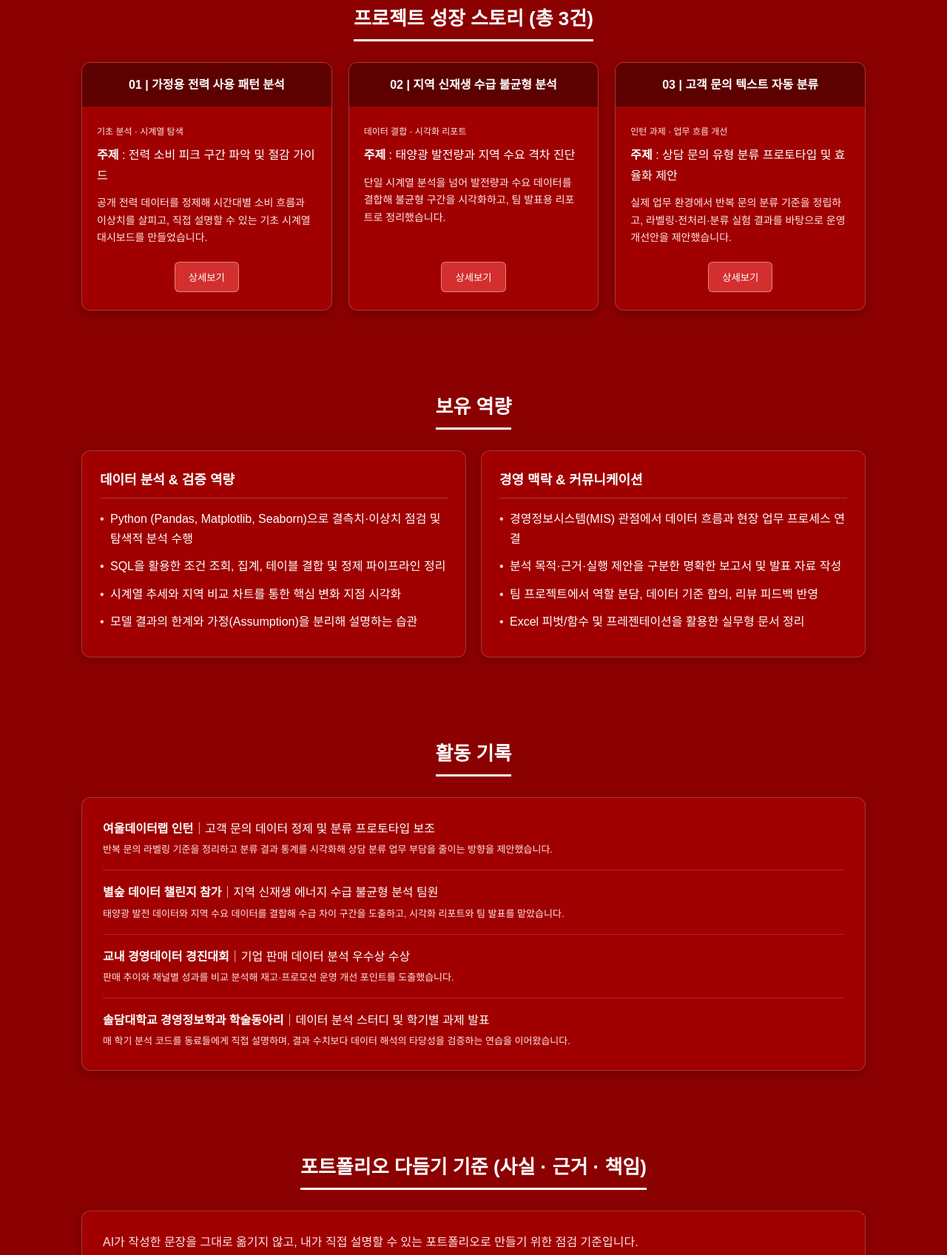
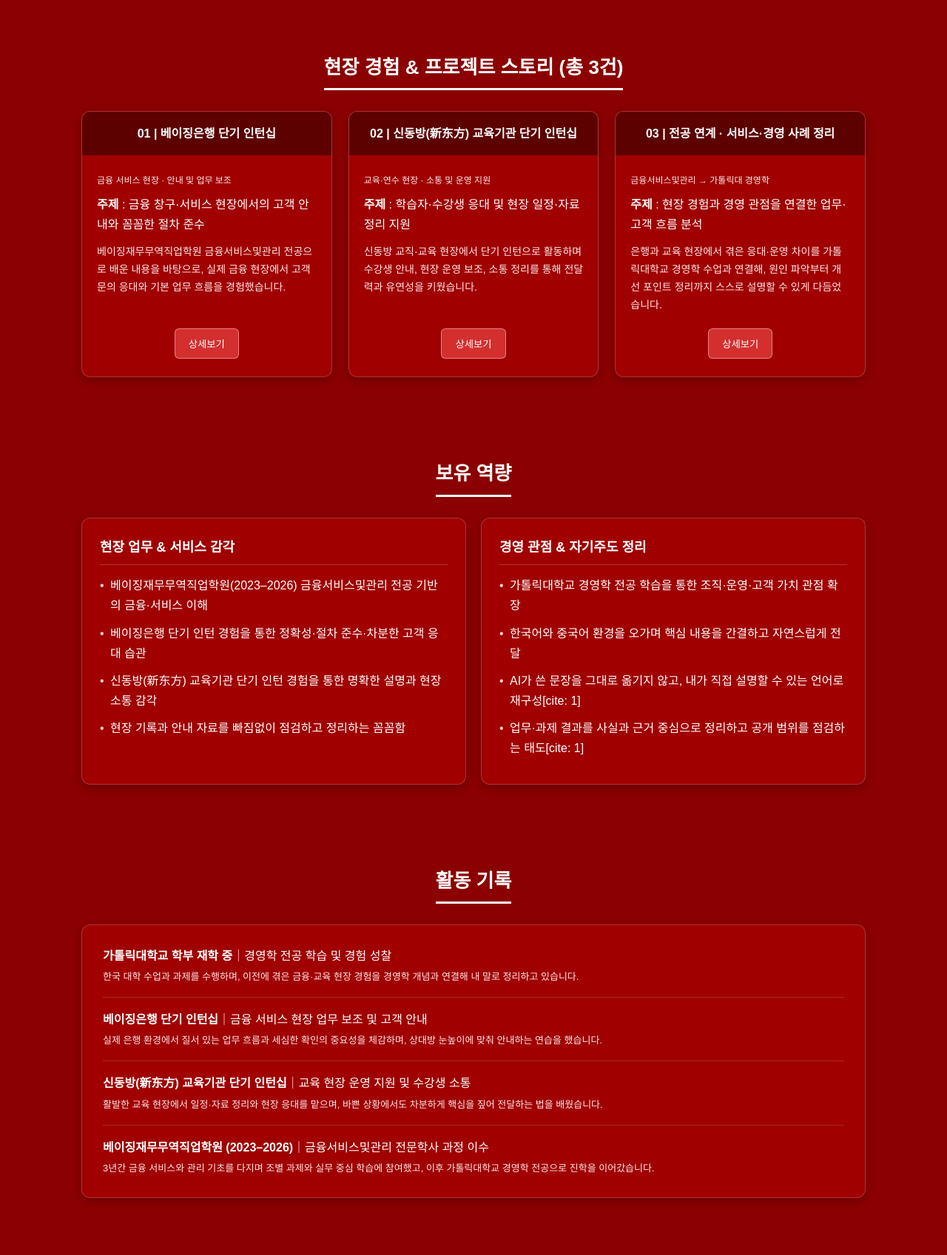
Before and after one commit to xinyuli831-ux/hello, a plain HTML site: page index.html in a window 1280 px wide. Shown: the part 754-2451 px from the top of the page at 74% size. Drawn offline with Linux system fonts and the light colour scheme.

Commit message:
Update index.html

```diff
--- a/index.html
+++ b/index.html
@@ -3,7 +3,7 @@
 <head>
 <meta charset="UTF-8">
 <meta name="viewport" content="width=device-width, initial-scale=1.0">
-<title>윤서하 포트폴리오 | Yun Seoha</title>
+<title>이신우 포트폴리오 | Lee Shinwoo</title>
 <style>
 :root{
     --bg-red:#8B0000;
@@ -132,12 +132,12 @@ footer{background:var(--card-head);color:white;text-align:center;padding:24px;fo
 <body>
 <header>
     <div class="container header-wrap">
-        <div class="logo">윤서하 | Yun Seoha</div>
+        <div class="logo">이신우 | Lee Shinwoo</div>
         <button class="mobile-menu-btn" id="menuBtn" aria-label="메뉴 열기" aria-expanded="false">☰</button>
         <nav id="navMenu">
             <ul>
                 <li><a href="#about">자기소개</a></li>
-                <li><a href="#project">프로젝트</a></li>
+                <li><a href="#project">경험·프로젝트</a></li>
                 <li><a href="#skill">역량</a></li>
                 <li><a href="#activity">활동기록</a></li>
                 <li><a href="#verify">검증기준</a></li>
@@ -152,10 +152,10 @@ footer{background:var(--card-head);color:white;text-align:center;padding:24px;fo
     <h2 class="section-title">자기소개</h2>
     <div class="about-wrap">
         <div class="about-box">
-            <div class="fake-notice">※ 본 포트폴리오는 스토리 구성과 화면 검증을 위한 샘플(가상) 포트폴리오입니다. 실제 제출·공개 전 본인의 검증된 이력, 확인 가능한 산출물 링크, 공개 범위 검토 결과로 교체해야 합니다.</div>
-            <p><strong>1단계 · 문제의 출발점:</strong> 솔담대학교 경영정보학과에서 데이터 분석과 경영정보시스템(MIS)을 공부하며, "현장의 데이터가 왜 흔들리고, 어떤 지표가 실제 운영 결정을 바꾸는가"에 관심을 갖게 되었습니다.</p>
-            <p><strong>2단계 · 현장 검증과 확장:</strong> 학술동아리와 경진대회에서 가정용 전력 패턴과 지역 재생에너지 불균형을 분석한 뒤, 여울데이터랩 인턴십을 통해 고객 문의 텍스트 분류와 같은 실제 업무 흐름 속 데이터 문제를 다뤘습니다.</p>
-            <p><strong>3단계 · 앞으로의 방향:</strong> AI가 요약한 문장을 그대로 옮기기보다, 데이터 출처와 한계를 직접 설명할 수 있는 분석가로서 에너지 산업의 디지털 전환과 운영 효율 개선에 기여하고자 합니다.</p>
+            <div class="fake-notice">※ 실제 제출 및 공개 전 본인의 상세 일정·성과 수치·공유 가능 링크와 공개 범위를 한 번 더 확인하며 다듬고 있습니다[cite: 1].</div>
+            <p><strong>2023–2026 · 베이징재무무역직업학원(北京财贸职业学院) 금융서비스및관리(金融服务与管理) 전문학사:</strong> 전문학사 과정에서 금융 서비스 흐름과 고객 응대·운영 관리의 기초를 배웠습니다. 숫자나 규정만 외우기보다, 현장에서 고객과 실무자가 어떤 지점에서 막히는지 관찰하는 습관을 길렀습니다.</p>
+            <p><strong>현장 단기 인턴십 경험 (베이징은행 · 신동방 교육기관):</strong> 베이징은행과 신동방(新东方) 교직·교육 현장에서 단기 인턴으로 일하며 서로 다른 성향의 사람들과 소통했습니다. 금융 창구·서비스 현장의 꼼꼼한 절차와 교육 현장의 명확한 설명·피드백 방식을 모두 경험하며, 상황에 맞게 말과 정리를 조절하는 힘을 키웠습니다.</p>
+            <p><strong>현재 · 가톨릭대학교 경영학 전공 재학:</strong> 현재 가톨릭대학교에서 경영학을 전공하며 조직·마케팅·재무·운영의 큰 그림을 연결해 보고 있습니다. AI가 요약한 문장을 그대로 쓰기보다, 제가 직접 겪고 이해한 내용만 제 말로 차분히 풀어내는 것을 원칙으로 삼고 있습니다[cite: 1].</p>
         </div>
         <div>
             <div class="anim-toggle-wrap">
@@ -191,8 +191,8 @@ footer{background:var(--card-head);color:white;text-align:center;padding:24px;fo
   <g id="studioBubble" filter="url(#softShadow)">
     <rect x="255" y="18" width="142" height="44" rx="10" fill="#FFFFFF" stroke="#D8CBB8" stroke-width="1.5"/>
     <polygon points="315,62 325,62 318,74" fill="#FFFFFF"/>
-    <text x="326" y="36" text-anchor="middle" font-size="9.5" fill="#7A624E" font-weight="bold">TODAY'S DATA NOTE</text>
-    <text x="326" y="51" text-anchor="middle" font-size="11" fill="#204030" font-weight="bold">"내가 설명할 수 있는가?"</text>
+    <text x="326" y="36" text-anchor="middle" font-size="9.5" fill="#7A624E" font-weight="bold">SHINWOO'S NOTE</text>
+    <text x="326" y="51" text-anchor="middle" font-size="11" fill="#204030" font-weight="bold">"내 말로 설명할 수 있나?"</text>
   </g>
 
   <!-- 듀얼 모니터 레이어 -->
@@ -259,45 +259,45 @@ footer{background:var(--card-head);color:white;text-align:center;padding:24px;fo
     <path d="M287 187 C278 190 277 201 287 199 C297 201 296 190 287 187" fill="#9FD3B8"/>
   </g>
 </svg>
-<p class="scene-caption">캐릭터, 듀얼 모니터, 책상과 식물을 한 장면에 구성한 데이터 작업실 일러스트입니다.</p>
-<p class="scene-hint">마우스를 움직이거나 페이지를 스크롤해 보세요.</p>
+<p class="scene-caption">캐릭터, 듀얼 모니터, 책상과 식물을 한 장면에 구성한 이신우의 작업실 일러스트입니다[cite: 1].</p>
+<p class="scene-hint">마우스를 움직이거나 페이지를 스크롤해 보세요[cite: 1].</p>
             </div>
         </div>
     </div>
 </section>
 
 <section id="project" class="section">
-    <h2 class="section-title">프로젝트 성장 스토리 (총 3건)</h2>
+    <h2 class="section-title">현장 경험 & 프로젝트 스토리 (총 3건)</h2>
     <div class="project-grid">
         <div class="project-card">
-            <div class="project-head">01 | 가정용 전력 사용 패턴 분석</div>
+            <div class="project-head">01 | 베이징은행 단기 인턴십</div>
             <div class="project-body">
                 <div>
-                    <span class="project-meta">기초 분석 · 시계열 탐색</span>
-                    <p><strong>주제</strong> : 전력 소비 피크 구간 파악 및 절감 가이드</p>
-                    <p class="project-desc">공개 전력 데이터를 정제해 시간대별 소비 흐름과 이상치를 살피고, 직접 설명할 수 있는 기초 시계열 대시보드를 만들었습니다.</p>
+                    <span class="project-meta">금융 서비스 현장 · 안내 및 업무 보조</span>
+                    <p><strong>주제</strong> : 금융 창구·서비스 현장에서의 고객 안내와 꼼꼼한 절차 준수</p>
+                    <p class="project-desc">베이징재무무역직업학원 금융서비스및관리 전공으로 배운 내용을 바탕으로, 실제 금융 현장에서 고객 문의 응대와 기본 업무 흐름을 경험했습니다.</p>
                 </div>
                 <button class="detail-btn" data-id="proj1">상세보기</button>
             </div>
         </div>
         <div class="project-card">
-            <div class="project-head">02 | 지역 신재생 수급 불균형 분석</div>
+            <div class="project-head">02 | 신동방(新东方) 교육기관 단기 인턴십</div>
             <div class="project-body">
                 <div>
-                    <span class="project-meta">데이터 결합 · 시각화 리포트</span>
-                    <p><strong>주제</strong> : 태양광 발전량과 지역 수요 격차 진단</p>
-                    <p class="project-desc">단일 시계열 분석을 넘어 발전량과 수요 데이터를 결합해 불균형 구간을 시각화하고, 팀 발표용 리포트로 정리했습니다.</p>
+                    <span class="project-meta">교육·연수 현장 · 소통 및 운영 지원</span>
+                    <p><strong>주제</strong> : 학습자·수강생 응대 및 현장 일정·자료 정리 지원</p>
+                    <p class="project-desc">신동방 교직·교육 현장에서 단기 인턴으로 활동하며 수강생 안내, 현장 운영 보조, 소통 정리를 통해 전달력과 유연성을 키웠습니다.</p>
                 </div>
                 <button class="detail-btn" data-id="proj2">상세보기</button>
             </div>
         </div>
         <div class="project-card">
-            <div class="project-head">03 | 고객 문의 텍스트 자동 분류</div>
+            <div class="project-head">03 | 전공 연계 · 서비스·경영 사례 정리</div>
             <div class="project-body">
                 <div>
-                    <span class="project-meta">인턴 과제 · 업무 흐름 개선</span>
-                    <p><strong>주제</strong> : 상담 문의 유형 분류 프로토타입 및 효율화 제안</p>
-                    <p class="project-desc">실제 업무 환경에서 반복 문의 분류 기준을 정립하고, 라벨링·전처리·분류 실험 결과를 바탕으로 운영 개선안을 제안했습니다.</p>
+                    <span class="project-meta">금융서비스및관리 → 가톨릭대 경영학</span>
+                    <p><strong>주제</strong> : 현장 경험과 경영 관점을 연결한 업무·고객 흐름 분석</p>
+                    <p class="project-desc">은행과 교육 현장에서 겪은 응대·운영 차이를 가톨릭대학교 경영학 수업과 연결해, 원인 파악부터 개선 포인트 정리까지 스스로 설명할 수 있게 다듬었습니다.</p>
                 </div>
                 <button class="detail-btn" data-id="proj3">상세보기</button>
             </div>
@@ -309,21 +309,21 @@ footer{background:var(--card-head);color:white;text-align:center;padding:24px;fo
     <h2 class="section-title">보유 역량</h2>
     <div class="skill-wrap">
         <div class="skill-card">
-            <h4>데이터 분석 & 검증 역량</h4>
+            <h4>현장 업무 & 서비스 감각</h4>
             <ul>
-                <li>Python (Pandas, Matplotlib, Seaborn)으로 결측치·이상치 점검 및 탐색적 분석 수행</li>
-                <li>SQL을 활용한 조건 조회, 집계, 테이블 결합 및 정제 파이프라인 정리</li>
-                <li>시계열 추세와 지역 비교 차트를 통한 핵심 변화 지점 시각화</li>
-                <li>모델 결과의 한계와 가정(Assumption)을 분리해 설명하는 습관</li>
+                <li>베이징재무무역직업학원(2023–2026) 금융서비스및관리 전공 기반의 금융·서비스 이해</li>
+                <li>베이징은행 단기 인턴 경험을 통한 정확성·절차 준수·차분한 고객 응대 습관</li>
+                <li>신동방(新东方) 교육기관 단기 인턴 경험을 통한 명확한 설명과 현장 소통 감각</li>
+                <li>현장 기록과 안내 자료를 빠짐없이 점검하고 정리하는 꼼꼼함</li>
             </ul>
         </div>
         <div class="skill-card">
-            <h4>경영 맥락 & 커뮤니케이션</h4>
+            <h4>경영 관점 & 자기주도 정리</h4>
             <ul>
-                <li>경영정보시스템(MIS) 관점에서 데이터 흐름과 현장 업무 프로세스 연결</li>
-                <li>분석 목적·근거·실행 제안을 구분한 명확한 보고서 및 발표 자료 작성</li>
-                <li>팀 프로젝트에서 역할 분담, 데이터 기준 합의, 리뷰 피드백 반영</li>
-                <li>Excel 피벗/함수 및 프레젠테이션을 활용한 실무형 문서 정리</li>
+                <li>가톨릭대학교 경영학 전공 학습을 통한 조직·운영·고객 가치 관점 확장</li>
+                <li>한국어와 중국어 환경을 오가며 핵심 내용을 간결하고 자연스럽게 전달</li>
+                <li>AI가 쓴 문장을 그대로 옮기지 않고, 내가 직접 설명할 수 있는 언어로 재구성[cite: 1]</li>
+                <li>업무·과제 결과를 사실과 근거 중심으로 정리하고 공개 범위를 점검하는 태도[cite: 1]</li>
             </ul>
         </div>
     </div>
@@ -333,20 +333,20 @@ footer{background:var(--card-head);color:white;text-align:center;padding:24px;fo
     <h2 class="section-title">활동 기록</h2>
     <ul class="activity-list">
         <li>
-            <strong>여울데이터랩 인턴</strong>｜고객 문의 데이터 정제 및 분류 프로토타입 보조
-            <span class="activity-sub">반복 문의 라벨링 기준을 정리하고 분류 결과 통계를 시각화해 상담 분류 업무 부담을 줄이는 방향을 제안했습니다.</span>
+            <strong>가톨릭대학교 학부 재학 중</strong>｜경영학 전공 학습 및 경험 성찰
+            <span class="activity-sub">한국 대학 수업과 과제를 수행하며, 이전에 겪은 금융·교육 현장 경험을 경영학 개념과 연결해 내 말로 정리하고 있습니다.</span>
         </li>
         <li>
-            <strong>별숲 데이터 챌린지 참가</strong>｜지역 신재생 에너지 수급 불균형 분석 팀원
-            <span class="activity-sub">태양광 발전 데이터와 지역 수요 데이터를 결합해 수급 차이 구간을 도출하고, 시각화 리포트와 팀 발표를 맡았습니다.</span>
+            <strong>베이징은행 단기 인턴십</strong>｜금융 서비스 현장 업무 보조 및 고객 안내
+            <span class="activity-sub">실제 은행 환경에서 질서 있는 업무 흐름과 세심한 확인의 중요성을 체감하며, 상대방 눈높이에 맞춰 안내하는 연습을 했습니다.</span>
         </li>
         <li>
-            <strong>교내 경영데이터 경진대회</strong>｜기업 판매 데이터 분석 우수상 수상
-            <span class="activity-sub">판매 추이와 채널별 성과를 비교 분석해 재고·프로모션 운영 개선 포인트를 도출했습니다.</span>
+            <strong>신동방(新东方) 교육기관 단기 인턴십</strong>｜교육 현장 운영 지원 및 수강생 소통
+            <span class="activity-sub">활발한 교육 현장에서 일정·자료 정리와 현장 응대를 맡으며, 바쁜 상황에서도 차분하게 핵심을 짚어 전달하는 법을 배웠습니다.</span>
         </li>
         <li>
-            <strong>솔담대학교 경영정보학과 학술동아리</strong>｜데이터 분석 스터디 및 학기별 과제 발표
-            <span class="activity-sub">매 학기 분석 코드를 동료들에게 직접 설명하며, 결과 수치보다 데이터 해석의 타당성을 검증하는 연습을 이어왔습니다.</span>
+            <strong>베이징재무무역직업학원 (2023–2026)</strong>｜금융서비스및관리 전문학사 과정 이수
+            <span class="activity-sub">3년간 금융 서비스와 관리 기초를 다지며 조별 과제와 실무 중심 학습에 참여했고, 이후 가톨릭대학교 경영학 전공으로 진학을 이어갔습니다.</span>
         </li>
     </ul>
 </section>
@@ -354,19 +354,19 @@ footer{background:var(--card-head);color:white;text-align:center;padding:24px;fo
 <section id="verify" class="section">
     <h2 class="section-title">포트폴리오 다듬기 기준 (사실 · 근거 · 책임)</h2>
     <div class="checklist-box">
-        <p style="color:var(--soft-cream);">AI가 작성한 문장을 그대로 옮기지 않고, 내가 직접 설명할 수 있는 포트폴리오로 만들기 위한 점검 기준입니다.</p>
+        <p style="color:var(--soft-cream);">AI가 작성한 문장을 그대로 옮기지 않고, 내가 직접 설명할 수 있는 포트폴리오로 만들기 위한 세 가지 기준입니다[cite: 1].</p>
         <div class="checklist-grid">
             <div class="checklist-item">
                 <h4>1. 사실 (검증한 경험)</h4>
-                <p>전공, 역할, 수상 내역, 기간을 내 실제 사실로 교체하세요. 과장된 수식 대신 내가 실제로 수행한 작업과 한계를 명확히 적습니다.</p>
+                <p>가톨릭대학교 경영학 전공, 베이징재무무역직업학원(2023–2026) 금융서비스및관리 전문학사, 베이징은행·신동방 단기 인턴십 등 실제 겪은 사실과 역할을 정확히 적습니다[cite: 1].</p>
             </div>
             <div class="checklist-item">
                 <h4>2. 근거 (확인 가능한 산출물)</h4>
-                <p>분석 노트북·코드 저장소, 대시보드 캡처/링크, 발표 자료, 사용한 데이터 출처 등 외부에서 확인 가능한 근거를 연결하세요.</p>
+                <p>과제 정리 문서, 발표 자료, 포트폴리오 요약 등 외부에 공유할 수 있는 확인 가능한 근거를 연결해 경험의 설득력을 높입니다[cite: 1].</p>
             </div>
             <div class="checklist-item">
                 <h4>3. 책임 (공개 범위 점검)</h4>
-                <p>연락처, 인턴/협업 데이터, 타인 정보 등 외부에 공개해도 되는 범위인지 확인하고, 비공개 자료나 민감 정보는 제외하세요.</p>
+                <p>인턴십 기관의 내부 자료나 고객·수강생 정보, 개인 연락처 등 외부 공개가 적절하지 않은 내용이 포함되지 않았는지 꼼꼼히 점검합니다[cite: 1].</p>
             </div>
         </div>
     </div>
@@ -375,10 +375,10 @@ footer{background:var(--card-head);color:white;text-align:center;padding:24px;fo
 <section id="contact" class="section">
     <h2 class="section-title">연락처</h2>
     <div class="contact-box">
-        <p>이름 : 윤서하 (Yun Seoha)</p>
-        <p>소속 : 솔담대학교 경영정보학과</p>
-        <p>이메일 : <a href="mailto:seoha@example.com">seoha@example.com</a> (공개용 연락처로 교체 권장)</p>
-        <p>산출물 근거 : <a href="#verify">프로젝트별 코드·리포트·데이터 출처 정리 예정</a></p>
+        <p>이름 : 이신우 (Lee Shinwoo)</p>
+        <p>학력 : 가톨릭대학교 경영학 전공 재학 · 베이징재무무역직업학원 금융서비스및관리 전문학사 (2023–2026)</p>
+        <p>이메일 : <a href="mailto:shinwoo@example.com">shinwoo@example.com</a> (공개용 이메일로 교체해 사용)</p>
+        <p>산출물 근거 : <a href="#verify">공유 가능한 과제·정리 자료 및 공개 범위 점검 후 업데이트 예정</a>[cite: 1]</p>
     </div>
 </section>
 </main>
@@ -392,7 +392,7 @@ footer{background:var(--card-head);color:white;text-align:center;padding:24px;fo
 
 <footer>
     <div class="container">
-        <p>© 윤서하 포트폴리오 | 스토리·화면 검증용 샘플 코드 (실제 제출 전 사실·근거·공개 범위 확인 필요)</p>
+        <p>© 이신우 포트폴리오 | 사실·근거·공개 범위를 점검하며 완성해 가는 개인 포트폴리오[cite: 1]</p>
     </div>
 </footer>
 
@@ -419,25 +419,25 @@ let lastActiveElement = null;
 
 const projectData = {
     proj1:`
-        <h3 id="modalTitle" style="margin-bottom:14px;">01｜가정용 전력 사용 패턴 분석 및 절감 가이드</h3>
-        <div class="modal-section"><strong>배경</strong> : "왜 특정 시간대에 전력 소비가 튈까?"라는 질문에서 출발해, 일반 가구의 소비 패턴과 이상치를 파악하고 현실적인 절감 방안을 정리하기 위해 진행했습니다.</div>
-        <div class="modal-section"><strong>수행 내용</strong> : 공개 전력 사용 데이터를 수집해 결측·이상치를 점검하고, 시간대별 소비 흐름을 분석한 뒤 Python 기반 기초 시계열 탐색과 시각화 대시보드를 구현했습니다.</div>
-        <div class="modal-section"><strong>결과 및 배운 점</strong> : 피크 시간대 소비 특성을 정리해 절감 가이드를 작성했으며, 단순 예측 수치보다 계절·생활 패턴 변수를 함께 봐야 한다는 한계를 직접 설명할 수 있도록 정리했습니다.</div>
-        <div class="evidence-tag"><strong>근거(확인 가능 자료)</strong> : 데이터 전처리·시각화 노트북 및 요약 리포트 (실제 공개 시 저장소/문서 링크 연결)</div>
+        <h3 id="modalTitle" style="margin-bottom:14px;">01｜베이징은행 단기 인턴십 · 금융 서비스 현장 경험</h3>
+        <div class="modal-section"><strong>배경</strong> : 베이징재무무역직업학원에서 금융서비스및관리를 전공하며 배운 이론이 실제 금융 현장에서는 어떻게 적용되는지 직접 보고 배우기 위해 단기 인턴십에 참여했습니다.</div>
+        <div class="modal-section"><strong>수행 내용</strong> : 현장에서 안내·응대 및 기본 업무 보조를 맡으며, 순서와 규정을 빠뜨리지 않고 확인하는 일과 고객이 궁금해하는 점을 쉽게 안내하는 과정을 경험했습니다.</div>
+        <div class="modal-section"><strong>결과 및 배운 점</strong> : 금융 서비스에서는 작은 실수나 누락도 신뢰에 영향을 줄 수 있다는 점을 몸으로 느꼈고, 차분하게 확인하고 정확하게 전달하는 습관의 중요성을 깨달았습니다.</div>
+        <div class="evidence-tag"><strong>근거 및 공개 범위 점검</strong> : 인턴십 회고 노트 및 업무 정리 기록 (※ 은행 내부 자료·고객 정보 미포함 여부 확인 후 공개)[cite: 1]</div>
     `,
     proj2:`
-        <h3 id="modalTitle" style="margin-bottom:14px;">02｜별숲 데이터 챌린지 : 지역 신재생 수급 불균형 분석</h3>
-        <div class="modal-section"><strong>배경</strong> : 개인 시계열 분석을 넘어, 재생에너지 확대 과정에서 발전량과 지역 수요가 어긋나는 지점을 데이터로 진단해 보고자 챌린지에 참여했습니다.</div>
-        <div class="modal-section"><strong>수행 내용</strong> : 태양광 발전 데이터와 지역 전력 수요 데이터를 결합해 시간·지역별 수급 차이를 계산하고, 불균형 구간을 직관적으로 보여주는 차트와 팀 발표 자료를 제작했습니다.</div>
-        <div class="modal-section"><strong>결과 및 배운 점</strong> : 팀원들과 지표 정의를 맞추며 수급 불균형 구간을 도출하고 리포트를 완성했습니다. 데이터 집계 단위가 달라질 때 해석이 달라지는 점을 경험했습니다.</div>
-        <div class="evidence-tag"><strong>근거(확인 가능 자료)</strong> : 챌린지 제출 리포트, 시각화 차트 및 발표 스크립트 (실제 공개 시 공유 가능 자료 연결)</div>
+        <h3 id="modalTitle" style="margin-bottom:14px;">02｜신동방(新东方) 교육기관 단기 인턴십 · 현장 운영 및 소통 경험</h3>
+        <div class="modal-section"><strong>배경</strong> : 금융 현장과는 또 다른 분위기인 교육·연수 현장에서 사람들과 호흡하며, 현장 운영 지원과 커뮤니케이션 역량을 넓히고자 신동방 단기 인턴십에 임했습니다.</div>
+        <div class="modal-section"><strong>수행 내용</strong> : 수강생·현장 문의 응대, 안내 및 자료·일정 정리 보조 등을 수행하며, 바쁜 시간대에도 필요한 정보를 놓치지 않고 전달할 수 있도록 정리했습니다.</div>
+        <div class="modal-section"><strong>결과 및 배운 점</strong> : 상대방의 상황과 질문 의도를 먼저 파악한 뒤 간결하게 답할 때 소통이 훨씬 매끄러워진다는 점을 배웠으며, 이는 이후 가톨릭대학교 학업과 팀 활동에도 큰 도움이 되었습니다.</div>
+        <div class="evidence-tag"><strong>근거 및 공개 범위 점검</strong> : 현장 경험 정리 문서 및 자기성찰 기록 (※ 기관 내부 자료·타인 개인정보 미포함 여부 확인 후 공개)[cite: 1]</div>
     `,
     proj3:`
-        <h3 id="modalTitle" style="margin-bottom:14px;">03｜고객 문의 텍스트 자동 분류 프로토타입</h3>
-        <div class="modal-section"><strong>배경</strong> : 여울데이터랩 인턴 기간 중 고객 문의가 늘어나면서 분류 기준이 모호해질 때 수작업 부담이 커지는 문제를 해결하기 위해 진행한 과제입니다.</div>
-        <div class="modal-section"><strong>수행 내용</strong> : 상담 텍스트 라벨링 기준을 검토하고 텍스트 전처리와 분류 모델 테스트를 거쳐, 분류 결과 기반의 문의 유형 통계를 시각화했습니다.</div>
-        <div class="modal-section"><strong>결과 및 배운 점</strong> : 자주 등장하는 문의 유형을 정리해 자동 분류 프로토타입을 만들고 업무 분담 효율화 방안을 제안했습니다. 모델 정확도뿐 아니라 오분류가 현장 대응에 미치는 책임까지 함께 고민했습니다.</div>
-        <div class="evidence-tag"><strong>근거(확인 가능 자료)</strong> : 분류 실험 요약표 및 업무 개선 제안서 (※ 회사 기밀·개인정보·타인 자료 미포함 여부 확인 후 공개)</div>
+        <h3 id="modalTitle" style="margin-bottom:14px;">03｜전공 연계 · 서비스·경영 사례 정리</h3>
+        <div class="modal-section"><strong>배경</strong> : 베이징은행과 신동방에서의 단기 인턴 경험, 그리고 2023–2026년 금융서비스및관리 전문학사 과정을 거친 뒤, 가톨릭대학교에서 경영학을 공부하며 경험을 하나로 묶어 보고자 했습니다.</div>
+        <div class="modal-section"><strong>수행 내용</strong> : 서비스 현장에서 마주했던 응대·운영 사례를 떠올려 보고, 경영학 관점에서 어떤 흐름과 개선 포인트가 있는지 제 말로 정리했습니다.</div>
+        <div class="modal-section"><strong>결과 및 배운 점</strong> : 화려한 미사여구보다 내가 실제로 겪고 설명할 수 있는 사례가 가장 설득력 있다는 것을 확인했고, 앞으로도 사실과 근거를 바탕으로 차분히 기록해 나갈 계획입니다[cite: 1].</div>
+        <div class="evidence-tag"><strong>근거 및 공개 범위 점검</strong> : 전공 연계 정리 노트 및 포트폴리오 초안 (본인이 직접 작성·검토한 자료 연결)[cite: 1]</div>
     `
 };
 
```
